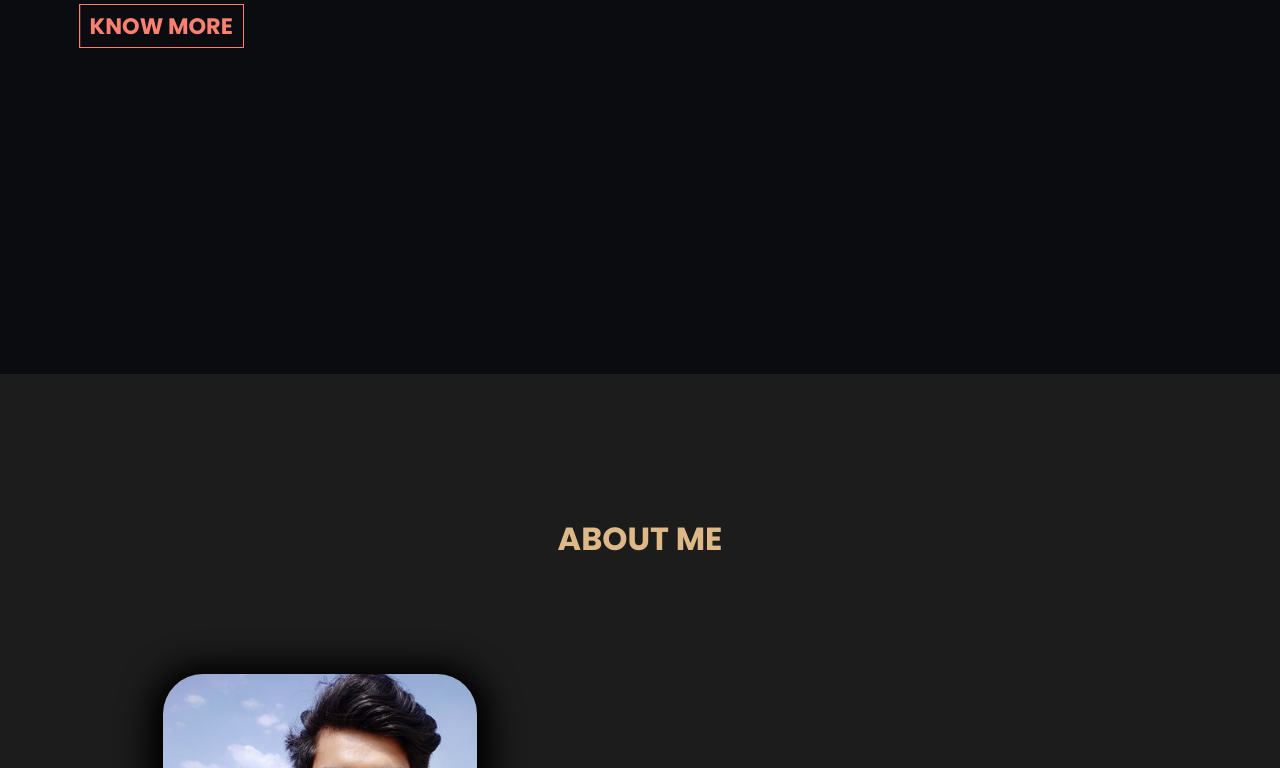
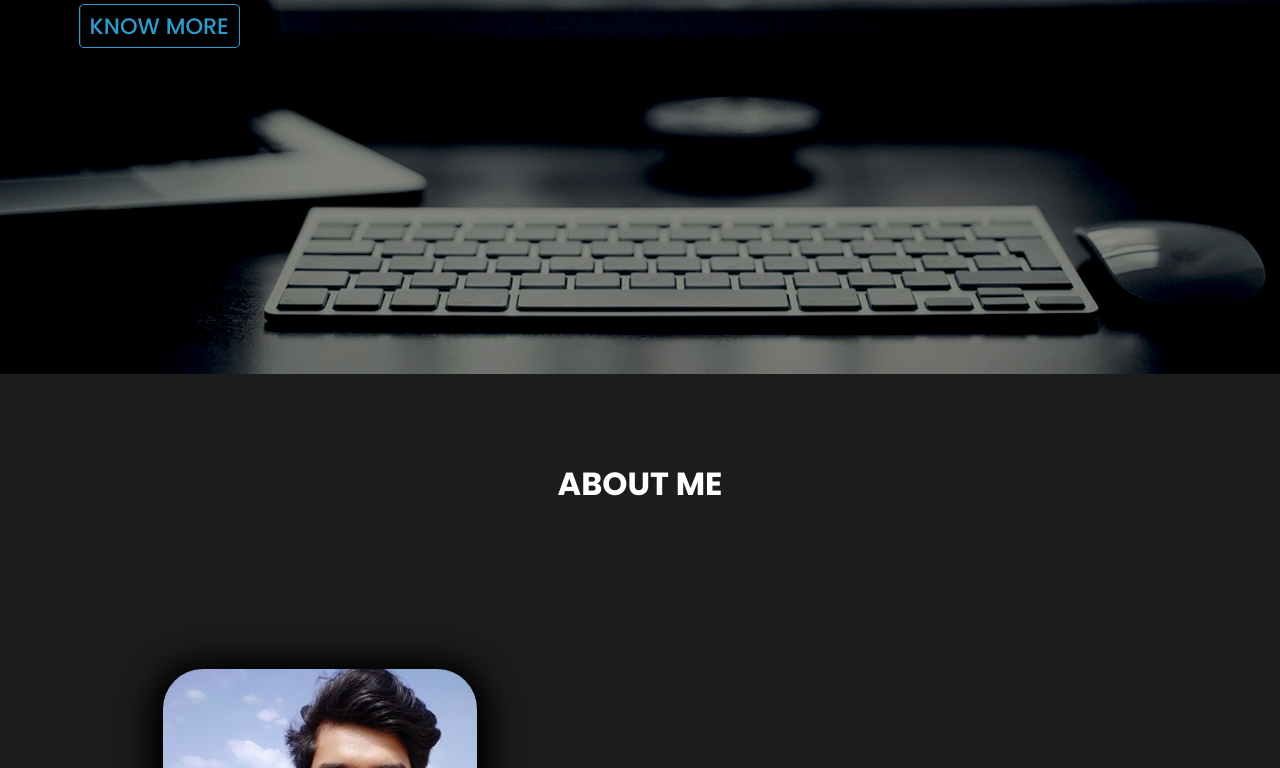
Before and after one commit to maanvendrasingh/maansingh.netlify, a plain HTML site: page index.html in a window 1280 px wide. Shown: the part 426-1194 px from the top of the page. Drawn offline with nearby package versions, Linux system fonts and the light colour scheme.

Commit message:
changes done to site

```diff
--- a/css/main.css
+++ b/css/main.css
@@ -57,24 +57,25 @@ header a:hover{
 .introduction-body{
 	display: flex;
     height: 100vh;
-    background-color: #0b0c10;
+	background-image: url(../images/computer.jpg);
     min-height: 100vh;
     align-items: center;
     padding: 0 4.6rem;
-    font-weight: 400;
-    z-index: -1;
-    color: #cfcf;
+    background-size: cover;
+	height: auto;
+	background-position: center;
 }
 
 .introduction-text{
 	text-align: center;
 	height: auto;
-
 }
 
 .introduction-text h1{
 	font-size: 1.4rem ;
 	margin-bottom: 20px;
+	color: rgba(255, 255, 230, 0.7);
+	font-weight: 500;
 }
 
 .introduction-text p{
@@ -85,33 +86,47 @@ header a:hover{
 span{
 	display: inline-block;
 }
+span.text {
+    padding: 0;
+    padding-right: 4px;
+    border-right: 2px solid white;
+    animation: blink 0.75s infinite;
+  }
 
-.introduction-body a{
+.know-more{
 	text-decoration: none;
-	color: cornsilk;
+	color: white;
 	text-transform: uppercase;
 	font-size: 1.2rem;
-	background: linear-gradient(to right, salmon 50%, #0b0c10 50%);
+	background: linear-gradient(to right, #2f9bcc 50%, #0000 50%);
 	background-position: right bottom;
-	color: salmon;
+	color: #2f9bcc;
 	background-size: 200% 100%;
-    font-weight: 600;
-    border: 1px solid salmon;
+    font-weight: 500;
+	border: 1px solid #2f9bcc;
+	border-radius: 5px;
     padding: 5px 10px;
 }
-.introduction-body a:hover{
+.know-more:hover{
 	background-position: left bottom;
 	transition: 0.2s all ease;
 }
 
-.introduction-body a:hover{
+.know-more:hover{
 	color: cornsilk;
 	transition: 0.6s all ease-in-out;
+}
+.typewrite{
+	color: white;
+	text-transform: uppercase;
+	font-size: 1.2rem;
+	font-weight: 500;
 }
 
 .name{
 	font-size: 2rem;
-	color: brown;
+	color: rgb(255, 255, 250);
+	text-transform: uppercase;
 }
 
 /* .image{
@@ -124,14 +139,15 @@ span{
 	filter: blur(2px);
 	-webkit-filter: blur(2px);
 } */
+
 h2{
-	color: burlywood;
-	margin: auto;
-    margin-bottom: 20px;
+	color: white;
+	margin: 0 auto;
     width: 80%;
     padding: 20px;
     font-size: 2rem;
-    text-transform: uppercase;
+	text-transform: uppercase;
+	align-self: center;
 }
 
 .about-box{
@@ -181,7 +197,7 @@ h2{
 	padding: 15px;
 } */
 .sec-text{
-	color: #cfc;
+	color: rgba(255, 255, 230, 0.7);
     font-size: 1.3rem;
     margin: auto;
     padding: 20px;
@@ -192,7 +208,7 @@ h2{
 .sec-project{
 	background-color: #0b0c10 ;
 	box-sizing: border-box;
-	color: #cfc;
+	color: rgba(255, 255, 230, 0.7);
 	height: auto;
 }
 
@@ -222,11 +238,14 @@ h2{
 }
 
 .sec-skills{
-	background-color: rgb(255, 255, 250);
+	background-color: rgba(255, 255, 255, 0.9);
 	min-height: 50vh;
     height: 100%;
 	padding: 20px 20px;
 	font-size: 30px;
+}
+.sec-skills h2{
+	color: #1d202b;
 }
 
 .img-skill{
@@ -275,6 +294,10 @@ footer a:hover{
 	transform: translateY(-3px);
 	color: rgba(255, 255, 230, 1);
 	transition: 0.2s all ease-in-out;
+}
+
+footer h4{
+	font-weight: 300;
 }
 
 .loader-wrapper {
--- a/index.html
+++ b/index.html
@@ -34,8 +34,13 @@
 
 		<div id="home" class="introduction-body">
 			<div class="introduction-text">
-				<h1>Hi , my name is <span class="name">Maan Singh</span> <br>I am a <span>< Developer ></span></h1>
-				<p><a href="#about">Know More</a></p>
+				<h1>Hi , my name is <span class="name">Maan Singh</span> <br>I
+					<a href="" class="typewrite" data-period="2000" data-type='[ " am a Web Developer. ", " Love to Code. ", " am Creative. ", " Love to Develop. " ]'>
+					<span class="wrap"></span>
+				  </a>
+					<!-- <span class="text">< Developer ></span> -->
+				</h1>
+				<p><a href="#about" class="know-more">Know More</a></p>
 			</div>
 		</div>
 
--- a/js/script1.js
+++ b/js/script1.js
@@ -5,6 +5,8 @@ var wWidth = $(window).width();
 var loading = document.querySelector(".loading");
 var o = 0;
 
+
+//script for pre-loading
 loader.css({
     top: wHeight / 2 - 2.5,
     left: wWidth / 2 - 200
@@ -35,7 +37,8 @@ setTimeout(function() {
     (loader).fadeOut('fast');
 }, 4000);
 
-//script for scroll
+
+//script for smooth-scroll
 window.onscroll = function() {scrollFunction()};
 function scrollFunction() {
   if (document.body.scrollTop > 30 || document.documentElement.scrollTop > 30) {
@@ -45,7 +48,7 @@ function scrollFunction() {
   }
 }
 
-$(document).ready(function(){
+  $(document).ready(function(){
   // Add smooth scrolling to all links
   $("a").on('click', function(event) {
 
@@ -69,3 +72,65 @@ $(document).ready(function(){
   } // End if
   });
 });
+
+
+
+
+//script for typing effect
+
+var TxtType = function(txtElement, toRotate, period=2000) {
+  this.toRotate = toRotate;
+  this.txtElement = txtElement;
+  this.txtIndex = 0;
+  this.period = parseInt(period, 10) || 2000;
+  this.txt = '';
+  this.write();
+  this.isDeleting = false;
+};
+
+TxtType.prototype.write = function() {
+  var i = this.txtIndex % this.toRotate.length;
+  var fullTxt = this.toRotate[i];
+
+  if (this.isDeleting) {
+  this.txt = fullTxt.substring(0, this.txt.length - 1);
+  } else {
+  this.txt = fullTxt.substring(0, this.txt.length + 1);
+  }
+
+  this.txtElement.innerHTML = '<span class="wrap">'+this.txt+'</span>';
+
+  var that = this;
+  var delta = 200 - Math.random() * 100;
+
+  if (this.isDeleting) { delta /= 2; }
+
+  if (!this.isDeleting && this.txt === fullTxt) {
+  delta = this.period;
+  this.isDeleting = true;
+  } else if (this.isDeleting && this.txt === '') {
+  this.isDeleting = false;
+  this.txtIndex++;
+  delta = 500;
+  }
+
+  setTimeout(function() {
+  that.write();
+  }, delta);
+};
+
+window.onload = function() {
+  var elements = document.getElementsByClassName('typewrite');
+  for (var i=0; i<elements.length; i++) {
+      var toRotate = elements[i].getAttribute('data-type');
+      var period = elements[i].getAttribute('data-period');
+      if (toRotate) {
+        new TxtType(elements[i], JSON.parse(toRotate), period);
+      }
+  }
+  //INJECT CSS
+  var css = document.createElement("style");
+  css.type = "text/css";
+  css.innerHTML = ".typewrite > .wrap { border-right: 0.08em solid #fff}";
+  document.body.appendChild(css);
+};
```
Also changed, not shown: images/164609.jpg (added), images/computer.jpg (added).
